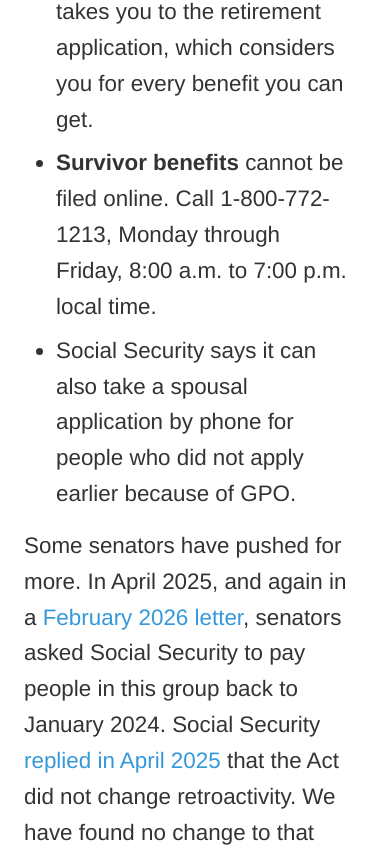
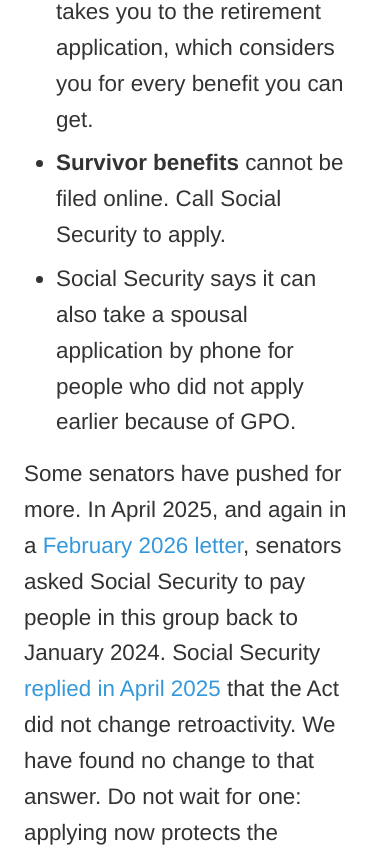
Before and after one commit to Gregable/social-security-tools, a SvelteKit app: page /guides/government-pension-offset in a window 390 px wide. Shown: the part 6291-7144 px from the top of the page. Built offline with nearby package versions, Linux system fonts and the light colour scheme.

Commit message:
fix(guides): drop SSA phone number and hours from the GPO guide

```diff
--- a/src/routes/guides/government-pension-offset/+page.svelte
+++ b/src/routes/guides/government-pension-offset/+page.svelte
@@ -99,7 +99,7 @@ const faqs: FAQItem[] = [
   {
     question: 'I never received my Fairness Act back pay. What should I do?',
     answer:
-      'Sign in to your my Social Security account or call 1-800-772-1213 and check two things: that Social Security has your current mailing address and bank account, and that it shows you as entitled to the spousal or survivor benefit. The payment goes to the bank account on file. If you were never entitled because you never applied, you need to file an application.',
+      'Sign in to your my Social Security account or call Social Security and check two things: that Social Security has your current mailing address and bank account, and that it shows you as entitled to the spousal or survivor benefit. The payment goes to the bank account on file. If you were never entitled because you never applied, you need to file an application.',
   },
   {
     question:
@@ -314,8 +314,7 @@ const faqs: FAQItem[] = [
     </li>
     <li>
       <strong>Survivor benefits</strong> cannot be filed online. Call
-      1-800-772-1213, Monday through Friday, 8:00 a.m. to 7:00 p.m. local
-      time.
+      Social Security to apply.
     </li>
     <li>
       Social Security says it can also take a spousal application by phone
@@ -560,7 +559,7 @@ const faqs: FAQItem[] = [
     <li>
       If you never applied, apply this month: online at
       <a href="https://www.ssa.gov/apply">ssa.gov/apply</a> for spousal
-      benefits, or by calling 1-800-772-1213 for survivor benefits. Write down
+      benefits, or by calling Social Security for survivor benefits. Write down
       the date you called or applied.
     </li>
     <li>
```
